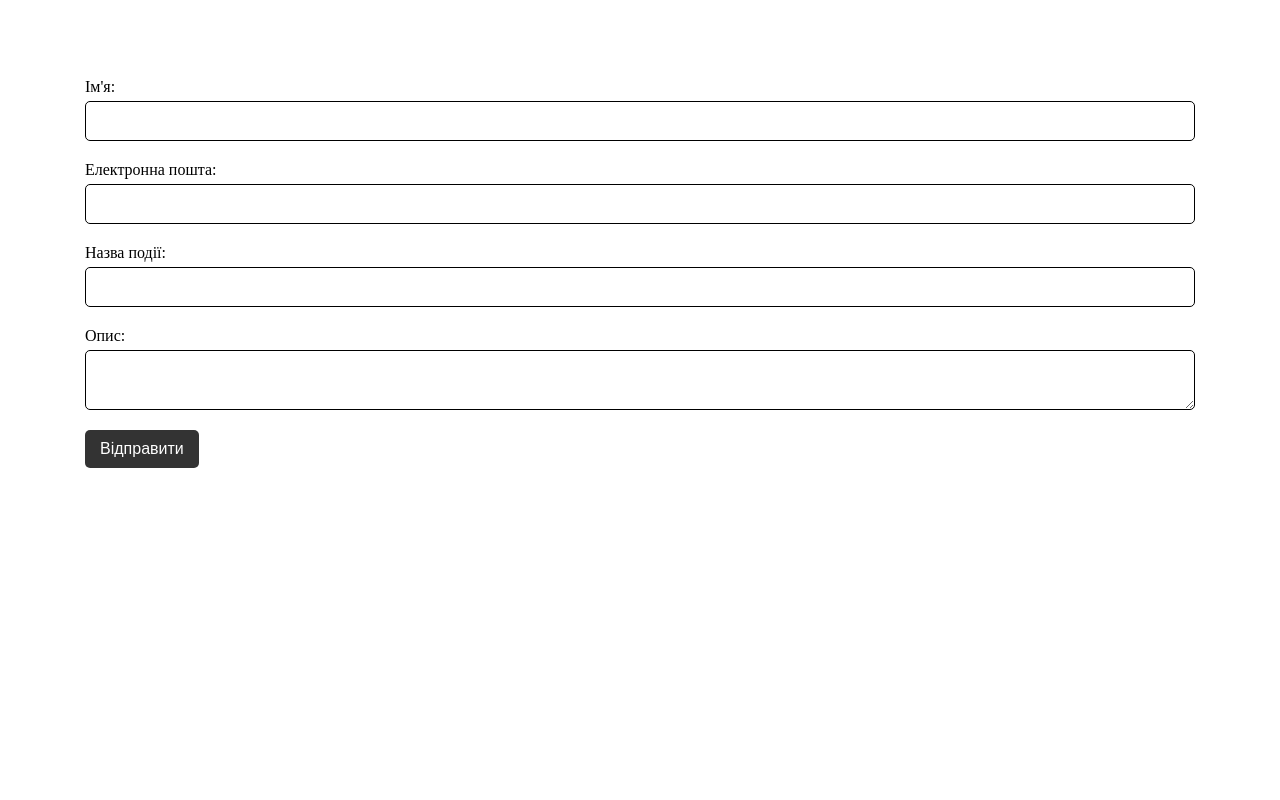
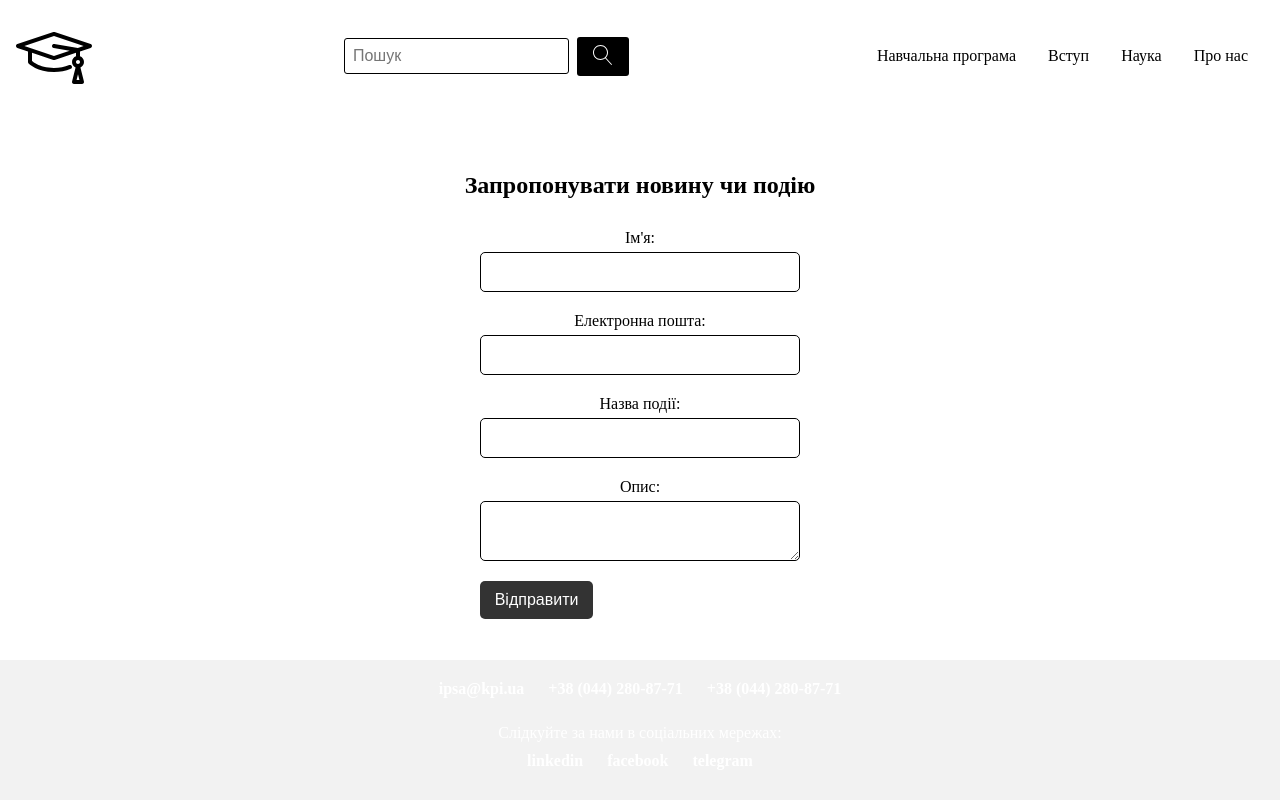
Before and after one commit to SashaPasechnaya/campus, a PHP site: page /form.html in a window 1280 px wide. Run offline with PHP 8.4, Linux system fonts and the light colour scheme.

Commit message:
CP-2 Getting data from db + Real form sending

```diff
--- a/public/form.html
+++ b/public/form.html
@@ -6,24 +6,93 @@
         <meta name="viewport" content="width=device-width, initial-scale=1.0">
         <title>Університет</title>
         <link rel="stylesheet" type="text/css" href="style.css">
+        <link rel="stylesheet" type="text/css" href="formstyle.css">
     </head>
     <body>
+        <header>
+            <a href="#">
+                <svg class="lnr lnr-graduation-hat">
+                    <symbol id="lnr-graduation-hat" viewBox="0 0 1024 1024">
+                        <path class="path1" d="M955.296 359.714l-460.8-153.6c-5.254-1.752-10.936-1.752-16.19 0l-460.8 153.6c-10.454 3.485-17.506 13.267-17.506 24.286s7.051 20.802 17.504 24.286l136.096 45.365v135.149c0 6.789 2.698 13.301 7.499 18.101 4.486 4.488 112.346 109.899 325.301 109.899 77.454 0 149.712-13.941 214.766-41.434 13.024-5.504 19.118-20.523 13.616-33.547-5.504-13.024-20.525-19.117-33.547-13.616-58.714 24.816-124.266 37.397-194.835 37.397-99.586 0-172.84-25.781-216.758-47.41-32.53-16.019-54.259-32.203-64.842-40.926v-106.547l273.504 91.168c2.627 0.877 5.362 1.314 8.096 1.314s5.467-0.437 8.096-1.314l273.504-91.168v45.686c-29.797 10.568-51.2 39.024-51.2 72.397 0 31.269 18.792 58.213 45.666 70.181l-44.901 179.61c-1.91 7.648-0.194 15.75 4.658 21.965s12.294 9.845 20.178 9.845h102.4c7.883 0 15.326-3.632 20.178-9.845s6.568-14.315 4.658-21.965l-44.901-179.61c26.874-11.968 45.666-38.912 45.666-70.181 0-33.373-21.403-61.829-51.2-72.397v-62.752l136.096-45.366c10.453-3.483 17.504-13.266 17.504-24.285s-7.051-20.802-17.504-24.286zM793.6 563.2c14.115 0 25.6 11.485 25.6 25.6s-11.485 25.6-25.6 25.6-25.6-11.485-25.6-25.6 11.485-25.6 25.6-25.6zM775.187 819.2l18.413-73.648 18.413 73.648h-36.826zM791.536 408.902l-300.928-50.155c-13.952-2.322-27.136 7.099-29.461 21.042-2.325 13.947 7.098 27.138 21.043 29.461l205.533 34.256-201.323 67.11-379.846-126.616 379.846-126.616 379.845 126.616-74.709 24.902z">
+                        </path>
+                    </symbol>
+                    <use xlink:href="#lnr-graduation-hat"></use>
+                </svg>
+            </a>
+            <form action="#" method="get">
+                <input type="text" name="search" placeholder="Пошук">
+                <button type="submit">
+                    <svg class="lnr lnr-magnifier">
+                        <symbol id="lnr-magnifier" viewBox="0 0 1024 1024"><path class="path1" d="M966.070 981.101l-304.302-331.965c68.573-71.754 106.232-165.549 106.232-265.136 0-102.57-39.942-199-112.47-271.53s-168.96-112.47-271.53-112.47-199 39.942-271.53 112.47-112.47 168.96-112.47 271.53 39.942 199.002 112.47 271.53 168.96 112.47 271.53 112.47c88.362 0 172.152-29.667 240.043-84.248l304.285 331.947c5.050 5.507 11.954 8.301 18.878 8.301 6.179 0 12.378-2.226 17.293-6.728 10.421-9.555 11.126-25.749 1.571-36.171zM51.2 384c0-183.506 149.294-332.8 332.8-332.8s332.8 149.294 332.8 332.8-149.294 332.8-332.8 332.8-332.8-149.294-332.8-332.8z"></path></symbol>
+                    <use xlink:href="#lnr-magnifier"></use>
+                    </svg>
+                </button>
+            </form>
+            <nav>
+                <ul>
+                    <li><a href="#">Навчальна програма</a>
+                        <ul>
+                            <li><a href="http://mmsa.kpi.ua/">Кафедра ММСА</a></li>
+                            <li><a href="https://cad.kpi.ua/">Кафедра СП</a></li>
+                        </ul>
+                    </li>
+                    <li><a href="#">Вступ</a>
+                        <ul>
+                            <li><a href="https://iasa.kpi.ua/courses">Підготовчі курси</a></li>
+                            <li><a href="https://iasa.kpi.ua/bachelor-admission">Бакалавр</a></li>
+                            <li><a href="https://iasa.kpi.ua/master-admission">Магістр</a></li>
+                            <li><a href="https://iasa.kpi.ua/phd-admission">Аспірантура</a></li>
+                        </ul>
+                    </li>
+                    <li><a href="#">Наука</a>
+                        <ul>
+                            <li><a href="info/scienceDirection.html">Напрями</a></li>
+                            <li><a href="info/iasaJournal.html">Наукові видання</a></li>
+                        </ul>
+                    </li>
+                    <li><a href="#">Про нас</a>
+                        <ul>
+                            <li><a href="https://schedule.kpi.ua/">Розклад</a></li>
+                            <li><a href="https://iasa.kpi.ua/contacts">Контакти</a></li>
+                        </ul>
+                    </li>
+                </ul>
+            </nav>
+        </header>
+        <main>
             <section class="news" id="news">
+                <h2>Запропонувати новину чи подію</h2>
                 <div class="container">
-                <form>
+                    <form action="scripts/new_offer.php" method="POST">
                         <label for="name">Ім'я:</label>
                         <input type="text" id="name" name="name" required>
+
                         <label for="email">Електронна пошта:</label>
                         <input type="email" id="email" name="email" required>
 
-                    <label for="new-name">Назва події:</label>
+                        <label for="news-name">Назва події:</label>
                         <input type="text" id="news-name" name="news-name" required>
+
                         <label for="description">Опис:</label>
+                        <textarea id="description" name="description" required></textarea>
 
-                    <textarea id="description" name="description" required></textarea>
                         <button type="submit">Відправити</button>
                     </form>
                 </div>
             </section>
+        </main>
+        <footer>
+            <ul class="tel">
+                <li><a href="ipsa@kpi.ua">ipsa@kpi.ua</a></li>
+                <li><a href="+38 (044) 280-87-71">+38 (044) 280-87-71</a></li>
+                <li><a href="+38 (044) 280-87-71">+38 (044) 280-87-71</a></li>
+              </ul>
+              <p>Слідкуйте за нами в соціальних мережах:</p>
+              <ul class="social-links">
+                <li><a href="https://www.linkedin.com/company/iasakpi/about/">linkedin</a></li>
+                <li><a href="https://www.facebook.com/ipsa.kpi/">facebook</a></li>
+                <li><a href="https://t.me/dekanat_ipsa">telegram</a></li>
+              </ul>
+        </footer>
     </body>
 </html>
--- /dev/null
+++ b/public/formstyle.css
@@ -0,0 +1,24 @@
+body {
+    display: flex;
+    flex-direction: column;
+    min-height: 100vh;
+    margin: 0;
+    padding: 0;
+}
+
+main {
+    flex: 1;
+    display: flex;
+    align-items: center;
+    justify-content: center;
+}
+
+.container {
+    text-align: center;
+}
+
+footer {
+    background-color: #f2f2f2;
+    padding: 20px;
+    text-align: center;
+}
--- a/public/scripts/migrations/migrate.php
+++ b/public/scripts/migrations/migrate.php
@@ -15,5 +15,7 @@
 		$provider->request($query);
 	}
 
+	$provider->request(Info::defaultInsert());
+
 	$provider->closeConnection();
 ?>
```
Also changed, not shown: public/createTableForm.html (deleted, +0 -34 lines), public/index.php (+51 -63 lines), public/scripts/create_table.php (deleted, +0 -23 lines), public/scripts/migrations/tables/Info.php (+10 -15 lines), public/scripts/migrations/tables/InfoOffer.php (+9 -0 lines), public/scripts/new_offer.php (added, +22 -0 lines). Lines whose indentation alone changed are shown as unchanged.
